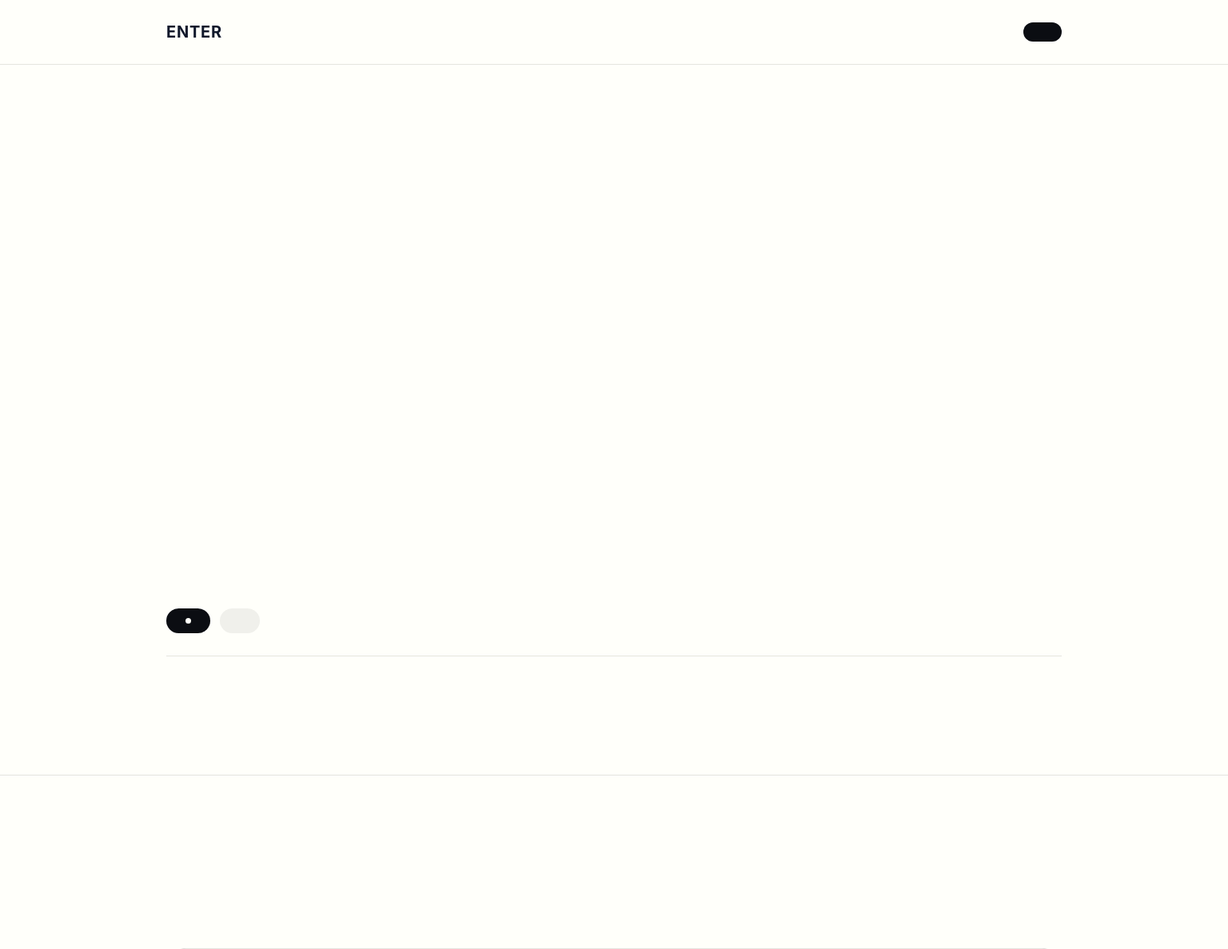
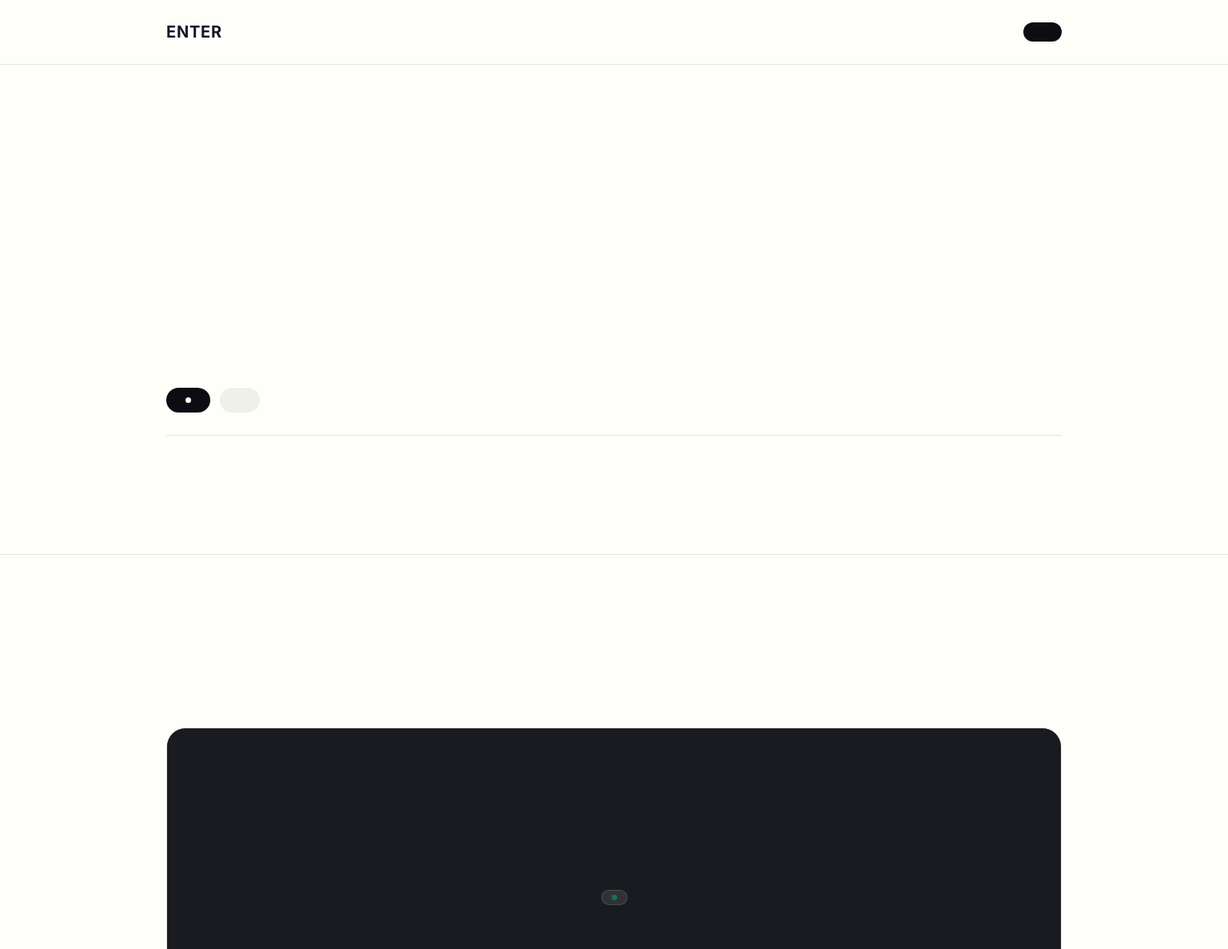
Before and after one commit to qoqmffh/enter-homepage, a Flask app: template templates/home.html in a window 1536 px wide. Shown: the top 1187 px of the page at 80% size. Run offline with Flask 3, Linux system fonts and the light colour scheme; the template is opened without the code that fills it, so the values that code supplies are empty; some web fonts are replaced.

Commit message:
히어로 위아래 여백 절반으로 축소 (너무 휑하다는 피드백)
hp-hero의 padding-top과 hp-hero-top의 min-height 보정값을 모두
절반 수준으로 줄임 — 데스크톱(>1280px) 128px/calc(100vh-268px) →
64px/calc(100vh-480px), 768~1280px 96px/calc(100vh-226px) →
48px/calc(100vh-400px), 모바일 48px/calc(100vh-156px) →
24px/calc(100vh-280px). 1440x900/1920x1080/390x844 스크린샷으로
확인 — 이제 CTA 버튼과 숫자 카드 일부가 첫 화면에 바로 보임.

Co-Authored-By: Claude Sonnet 5 <noreply@anthropic.com>

```diff
--- a/static/home-poetic.css
+++ b/static/home-poetic.css
@@ -73,11 +73,12 @@ body{ background:var(--hp-white); color:var(--hp-ink); word-break:keep-all; over
 #hpNavToggle:checked ~ .hp-nav-mobile{ display:flex; }
 
 /* ---------- 히어로 ---------- */
-.hp-hero{ padding-top:48px; }
+.hp-hero{ padding-top:24px; }
 /* poetic.com 실제 비율: 헤더-헤드라인 위 여백 + hp-hero-top의 min-height로
    헤드라인+부제가 첫 화면 가운데쯤 오고, 문단(hp-hero-below)이 화면 아래쪽에
-   살짝 걸쳐 보이게(스크롤 유도) 한다. 고정 gap 대신 뷰포트 기준으로 맞춘다. */
-.hp-hero-top{ display:flex; flex-direction:column; justify-content:center; min-height:calc(100vh - 156px); }
+   살짝 걸쳐 보이게(스크롤 유도) 한다. 고정 gap 대신 뷰포트 기준으로 맞춘다.
+   위아래 여백이 너무 휑하다는 피드백으로 위/아래 모두 절반 수준으로 축소. */
+.hp-hero-top{ display:flex; flex-direction:column; justify-content:center; min-height:calc(100vh - 280px); }
 .hp-hero-subhead{ margin:28px 0 0; font-size:22px; line-height:1.4; color:var(--hp-grey); font-weight:400; }
 .hp-hero-sub{ font-size:20px; line-height:1.5; color:var(--hp-ink); font-weight:700; margin:0 0 20px; max-width:620px; }
 .hp-hero-ctas{ display:flex; flex-wrap:wrap; gap:12px; margin-bottom:28px; }
@@ -266,8 +267,8 @@ body{ background:var(--hp-white); color:var(--hp-ink); word-break:keep-all; over
   .hp-headline-lg{ font-size:40px; line-height:1.2; }
   .hp-headline-md{ font-size:28px; line-height:1.3; }
   .hp-body-xl{ font-size:19px; }
-  .hp-hero{ padding-top:96px; }
-  .hp-hero-top{ min-height:calc(100vh - 226px); }
+  .hp-hero{ padding-top:48px; }
+  .hp-hero-top{ min-height:calc(100vh - 400px); }
 
   .hp-header-inner{ height:80px; padding:0 40px; }
   .hp-nav{ display:flex; gap:4px; }
@@ -314,8 +315,8 @@ body{ background:var(--hp-white); color:var(--hp-ink); word-break:keep-all; over
 }
 
 @media (min-width:1281px){
-  .hp-hero{ padding-top:128px; }
-  .hp-hero-top{ min-height:calc(100vh - 268px); }
+  .hp-hero{ padding-top:64px; }
+  .hp-hero-top{ min-height:calc(100vh - 480px); }
 }
 
 /* ---------- 인트로 (poetic.com 실제 구현 분석값 기준, 2026-10-27 확정) ----------
```
Also changed, not shown: dist/static/home-poetic.css (+8 -7 lines), .review/poetic-hero2/1440x900.png (added), .review/poetic-hero2/1920x1080.png (added), .review/poetic-hero2/390x844.png (added).
